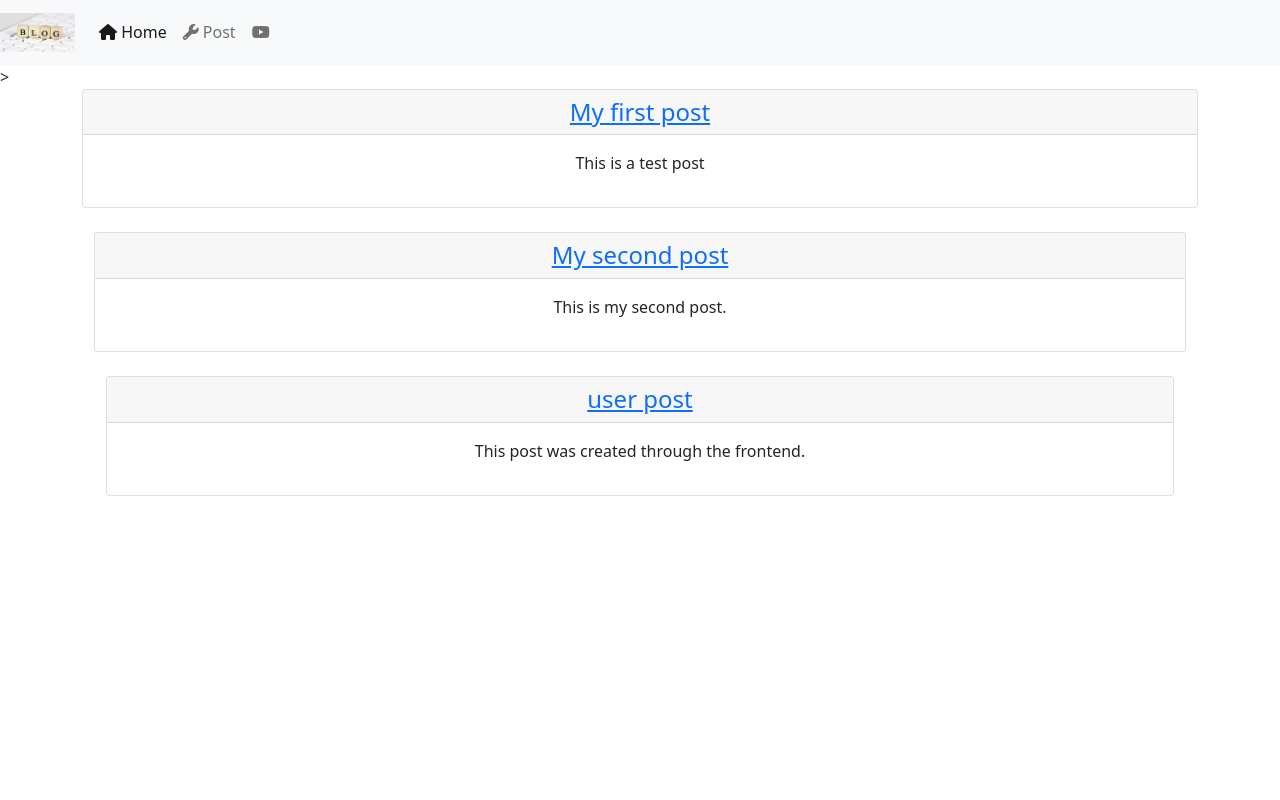
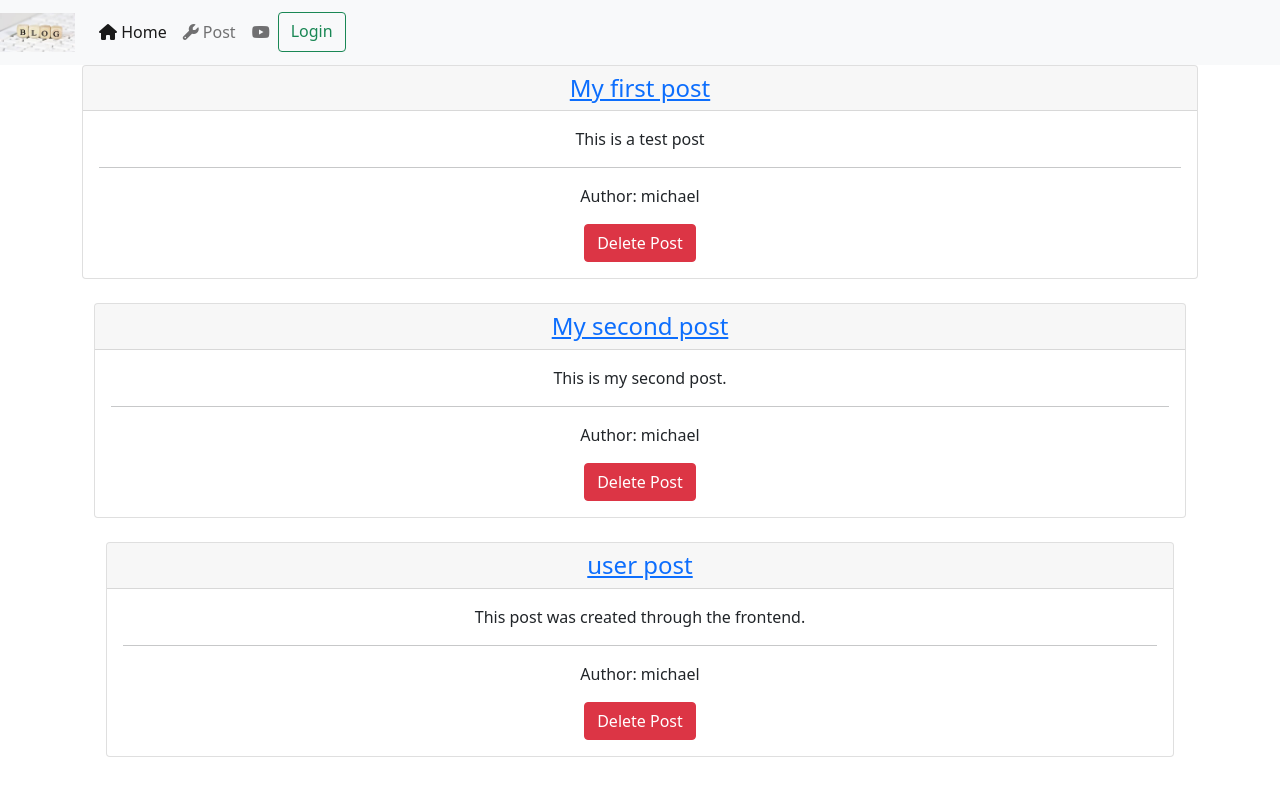
Before and after one commit to mriedeman/django_blog, a Django app: page / in a window 1280 px wide. Run offline with Django 3.2, Linux system fonts and the light colour scheme; data comes from the database, SQL or seed files in the repository; both versions use the stored data as it was after the commit; some libraries are stand-ins or nearby versions.

Commit message:
added user authentication

```diff
--- a/blog/blog/settings.py
+++ b/blog/blog/settings.py
@@ -121,6 +121,9 @@ USE_TZ = True
 
 STATIC_URL = '/static/'
 
+LOGIN_REDIRECT_URL = 'home'
+LOGOUT_REDIRECT_URL = 'home'
+
 # Default primary key field type
 # https://docs.djangoproject.com/en/3.2/ref/settings/#default-auto-field
 
--- a/blog/blog/urls.py
+++ b/blog/blog/urls.py
@@ -20,5 +20,23 @@ from website.views import welcome
 urlpatterns = [
     path('admin/', admin.site.urls),
     path('', welcome, name = 'home'),
-    path("posts/", include('posts.urls'))
+    path("posts/", include('posts.urls')),
+    path('accounts/', include('django.contrib.auth.urls')),
 ]
+
+
+
+
+
+
+# path('accounts/', include('django.contrib.auth.urls')),
+
+#The urls provided by this are
+#accounts/login/ [name='login']
+#accounts/logout/ [name='logout']
+#accounts/password_change/ [name='password_change']
+#accounts/password_change/done/ [name='password_change_done']
+#accounts/password_reset/ [name='password_reset']
+#accounts/password_reset/done/ [name='password_reset_done']
+#accounts/reset/<uidb64>/<token>/ [name='password_reset_confirm']
+#accounts/reset/done/ [name='password_reset_complete']
--- a/blog/posts/forms.py
+++ b/blog/posts/forms.py
@@ -6,6 +6,7 @@ class PostForm(ModelForm):
     class Meta:
         model = Post
         fields = '__all__'
+        exclude = ('author',)
         widgets = {
             'body': Textarea()
 
--- a/blog/posts/models.py
+++ b/blog/posts/models.py
@@ -1,8 +1,9 @@
 from django.db import models
-
+from django.contrib.auth.models import User
 # Create your models here.
 class Post(models.Model):
     title = models.CharField(max_length=25)
     body = models.CharField(max_length = 500)
+    author = models.ForeignKey(User, on_delete=models.CASCADE, default = 1)
     def __str__(self):
         return f"{self.title}"
--- /dev/null
+++ b/blog/posts/templates/posts/post.html
@@ -0,0 +1,15 @@
+
+        <div class="container">
+            <div class = "card-deck mb-3 text-center">
+            <div class="card mb-4 box-shadow">
+                <div class = "card-header">
+                    <h4 class = "my-0 font-weight-normal"><a href = "{% url 'detail' post.id %}"> {{post.title}}</a> </h4>
+                </div>
+                <div class = "card-body">
+                    <p> {{post.body}} </p>
+                    <hr>
+                    <p>Author: {{post.author}}</p>
+                    <a href ="{% url 'delete' post.id %}" class = "btn btn-danger btn-small" >Delete Post</a>
+                </div>
+            </div>
+          </div>
--- a/blog/posts/views.py
+++ b/blog/posts/views.py
@@ -1,7 +1,7 @@
 from django.shortcuts import get_object_or_404, render, redirect
 from .forms import PostForm
 from .models import Post
-
+from django.contrib.auth.decorators import login_required
 # Create your views here.
 
 
@@ -18,6 +18,7 @@ def delete(request, id):
     post.delete()
     return redirect("/")
 
+@login_required()
 def new(request):
     if request.method == "POST":
         form = PostForm(request.POST)
--- a/blog/website/templates/base.html
+++ b/blog/website/templates/base.html
@@ -9,6 +9,8 @@
         <body>
         {% include 'top-menu.html'%}
         {% block content %}
+
+
         {% endblock %}
         </body>
 </html>
--- a/blog/website/templates/top-menu.html
+++ b/blog/website/templates/top-menu.html
@@ -9,6 +9,16 @@
       <a class="nav-item nav-link active" href="{% url 'home' %}"><i class="fas fa-home"></i> Home <span class="sr-only">(current)</span></a>
       <a class="nav-item nav-link" href="{% url 'new' %}"><i class="fa fa-wrench"></i> Post</a>
       <a class="nav-item nav-link" href ="https://www.youtube.com/channel/UC4Snw5yrSDMXys31I18U3gg"><i class="fa fa-youtube"></i></a>
+
+      {% if user.is_authenticated %}
+        <a class="btn btn-outline-danger my-2 my-sm-0" href="{% url 'logout' %}">Logout</a>
+        <span class = "nav-item nav-link"> <i class = "fa fa-user"></i>{{user.username}}</span>
+
+      {% else %}
+        <a class="btn btn-outline-success my-2 my-sm-0" href="{% url 'login' %}"> Login</a>
+      {% endif %}
+
+
     </div>
   </div>
-</nav>>
+</nav>
--- a/blog/website/templates/website/welcome.html
+++ b/blog/website/templates/website/welcome.html
@@ -7,18 +7,7 @@
 
     {% for post in posts %}
 
-
-        <div class="container">
-            <div class = "card-deck mb-3 text-center">
-            <div class="card mb-4 box-shadow">
-                <div class = "card-header">
-                    <h4 class = "my-0 font-weight-normal"><a href = "{% url 'detail' post.id %}"> {{post.title}}</a> </h4>
-                </div>
-                <div class = "card-body">
-                    <p> {{post.body}} </p>
-                </div>
-            </div>
-          </div>
+        {% include 'posts/post.html'%}
 
     {% endfor%}
 
```
Also changed, not shown: blog/posts/templates/posts/detail.html (+2 -12 lines), blog/website/templates/registration/login.html (added, +14 -0 lines), blog/db.sqlite3, blog/posts/migrations/0002_post_author.py (added).
